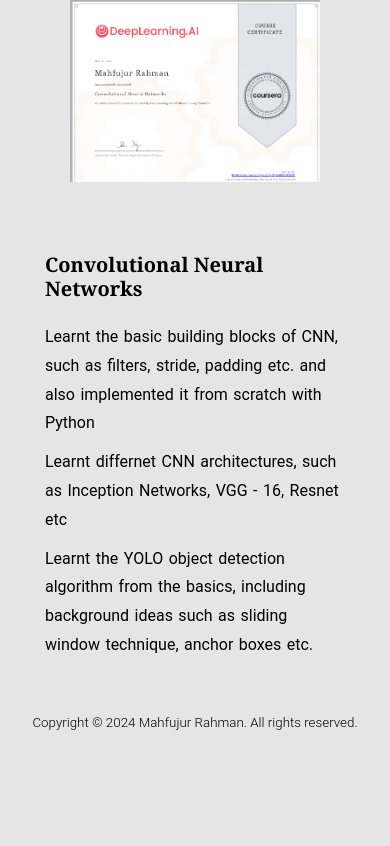
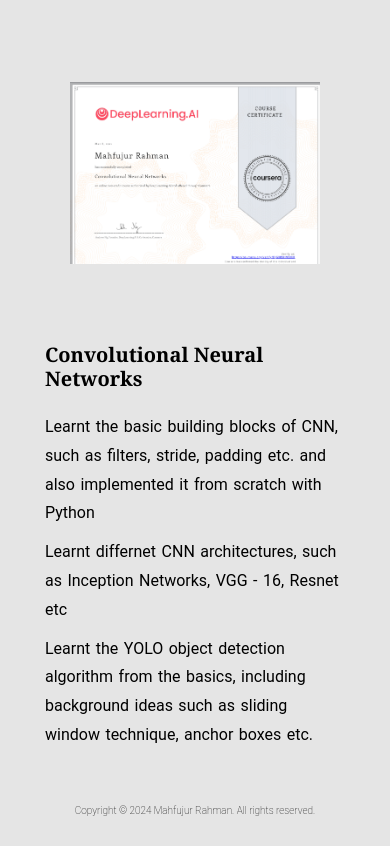
Before and after one commit to ARAF-55/mahfujur_rahman, a Next.js app: page /scores in a window 390 px wide. Shown: the part 3515-4361 px from the top of the page. Before the commit the page ends 4275 px from the top, so only its background shows below. Built offline with nearby package versions, Linux system fonts and the light colour scheme.

Commit message:
Made some more changes -6

```diff
--- a/src/app/research/page.js
+++ b/src/app/research/page.js
@@ -5,9 +5,9 @@ import styles from '../../../styles/Research.module.css';
 export default function page() {
 
   const images = [
-        '/1.jpg',
-        '/2.jpg',
-        '/3.jpg',
+        './1.jpg',
+        './2.jpg',
+        './3.jpg',
         ];
 
   return (
--- a/styles/Footer.module.css
+++ b/styles/Footer.module.css
@@ -7,3 +7,10 @@
   padding: 30px;
   font-size: smaller;
 }
+
+@media all and (max-width: 1000px) {
+  .footer {
+    font-weight: 100;
+    font-size: x-small;
+  }
+}
--- a/styles/Scores.module.css
+++ b/styles/Scores.module.css
@@ -112,7 +112,7 @@
 
 @media all and (max-width: 467px) {
   .edu_image {
-    height: 325px;
+    height: 340px;
     width: 250px;
     object-fit: contain;
     padding: 0;
```
